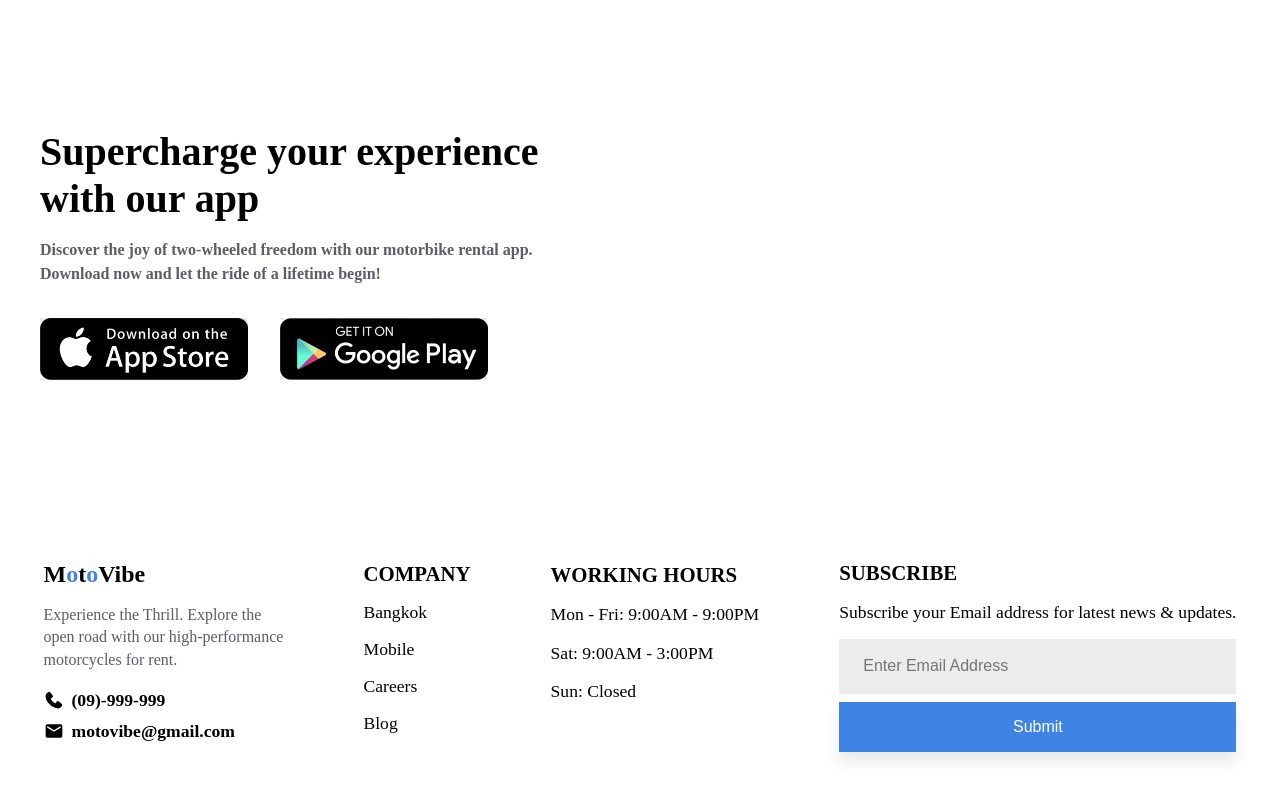
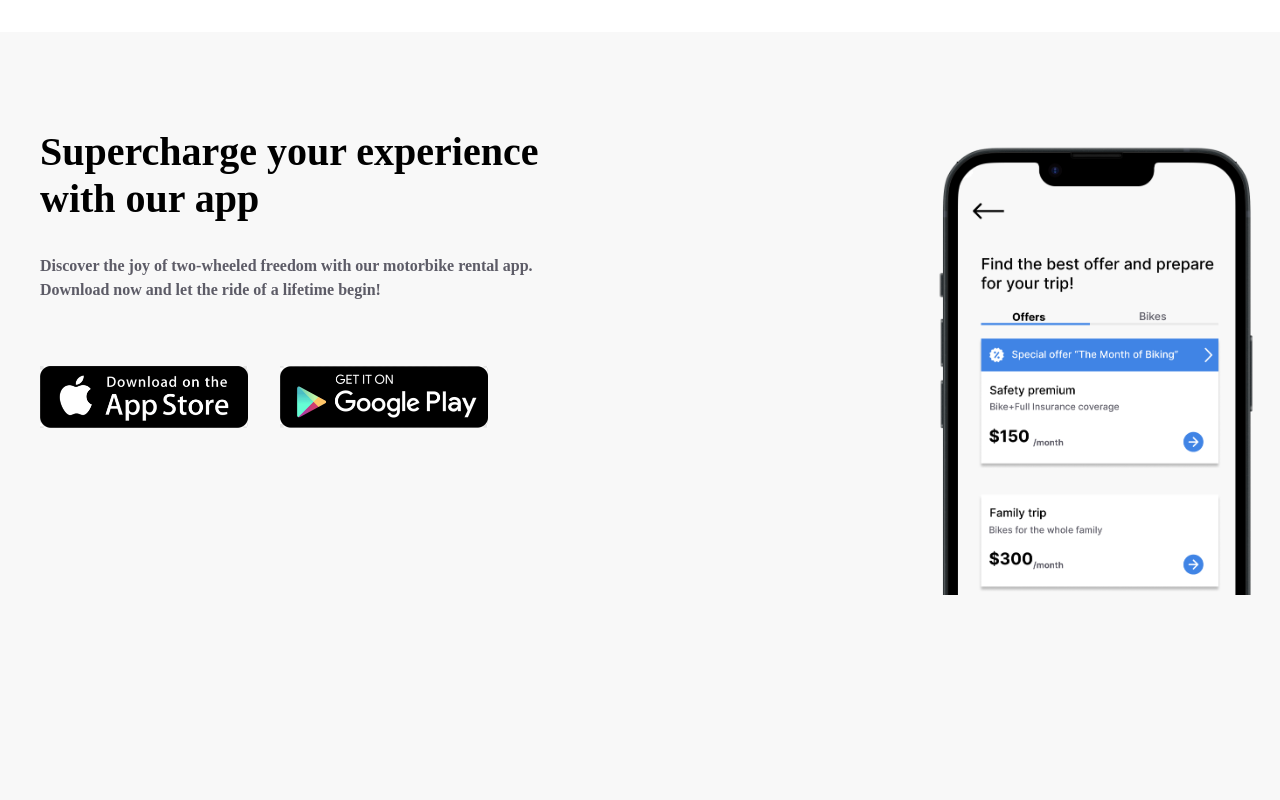
Before and after one commit to OnigiriKing/moto-vibe, a React (Create React App) app: page / in a window 1280 px wide. Shown: the part 4240-5040 px from the top of the page. Built offline with nearby package versions, Linux system fonts and the light colour scheme.

Commit message:
Advertisement incomplete, phone added

```diff
--- a/src/pages/homePage/components/Advertisement.jsx
+++ b/src/pages/homePage/components/Advertisement.jsx
@@ -1,5 +1,6 @@
 import appleImg from "../../../img/apple.png"
 import googleImg from "../../../img/google.png";
+import phoneImg from "../../../img/phone.png";
 
 export default function Advertisement() {
   return (
@@ -24,6 +25,10 @@ export default function Advertisement() {
             <img src={googleImg} />
           </a>
         </div>
+
+        <div className="phone-image">
+          <img src={phoneImg} />
+        </div>
       </div>
     </div>
   );
--- a/src/styles/footerStyle/_footer.scss
+++ b/src/styles/footerStyle/_footer.scss
@@ -46,7 +46,7 @@
     margin-bottom: 1.2rem;
     font-size: 1rem;
     line-height: 1.4rem;
-    color: $grayText;
+    color: $greyText;
   }
 
   .footer-number-email {
@@ -131,7 +131,7 @@
        padding:  1rem 1.5rem;
        background-color: $inputBg;
        font-size: $h5-size;
-       color: $grayText;
+       color: $greyText;
        line-height: 1.4rem;
        outline: none;
 
--- a/src/styles/global/_colors.scss
+++ b/src/styles/global/_colors.scss
@@ -3,5 +3,6 @@ $primDark: #3776cd;
 $primLight: #3f84e529;
 $primLightHover: #3f84e53b;
 
-$grayText: #5d5c67;
+$bgGrey: #f8f8f8;
+$greyText: #5d5c67;
 $inputBg: #ececec;
--- a/src/styles/homePage/_homeStyle.scss
+++ b/src/styles/homePage/_homeStyle.scss
@@ -25,7 +25,7 @@
   }
 
   p {
-    color: $grayText;
+    color: $greyText;
   }
 }
 
@@ -156,7 +156,7 @@
 
       select,
       input {
-        color: $grayText;
+        color: $greyText;
       }
 
       input {
@@ -421,7 +421,7 @@
   display: flex;
   justify-content: center;
   align-items: center;
-  background-color: #f8f8f8;
+  background-color: $bgGrey;
 }
 .review-screen-wrapper {
   gap: 1rem;
@@ -565,7 +565,7 @@
   overflow: hidden;
   width: 35rem;
   padding: 0rem 2rem;
-  color: $grayText;
+  color: $greyText;
   box-shadow: 0 3px 6px 0 rgba(0, 0, 0, 0.1);
   max-height: 0;
   transition: .3s ease;
@@ -586,6 +586,7 @@
   display: flex;
   align-items: center;
   justify-content: center;
+  background-color: $bgGrey;
 }
 
 .advertisement-wrapper {
@@ -594,19 +595,20 @@
   display: flex;
   flex-direction: column;
   margin: 0rem 2rem;
-  row-gap: 2rem;
+  row-gap: 4rem;
+  position: relative;
 }
 
 .advertisement-des {
   max-width: 35rem;
   display: flex;
   flex-direction: column;
-   row-gap: 1rem;
+   row-gap: 2rem;
 
    h4 {
 
      line-height: 1.5rem;
-     color: $grayText;
+     color: $greyText;
    }
 }
 
@@ -621,3 +623,15 @@
     }
   }
 }
+
+.phone-image {
+  position: relative;
+  margin-right: 3rem;
+
+
+  img {
+    position: relative;
+    width: 20rem;
+    transform: translate(280%, -78%);
+  }
+}
```
Also changed, not shown: src/dist/style.css, src/img/phone.png (added), 1 other file (tests, documents, lock files or other folders).
